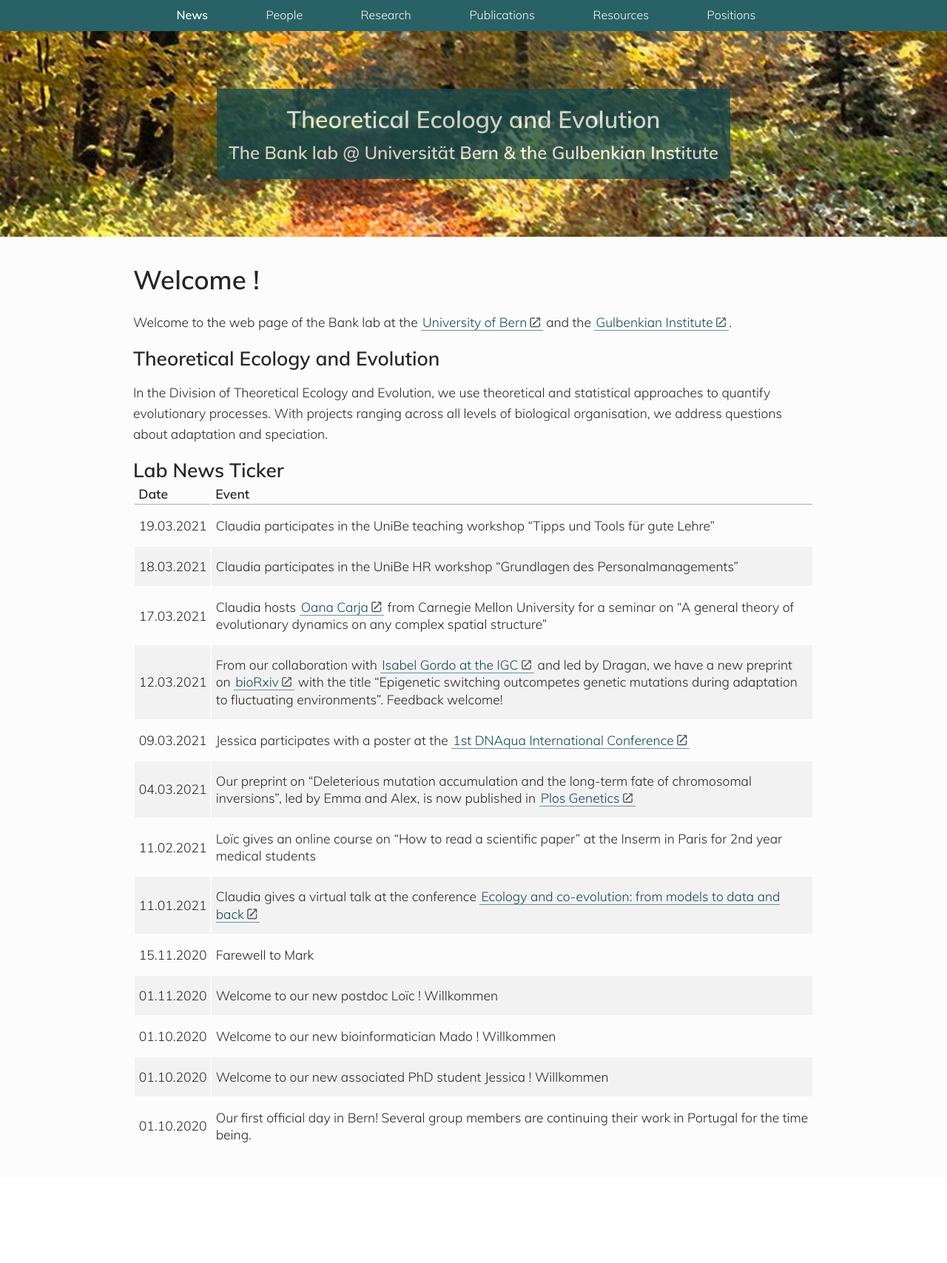
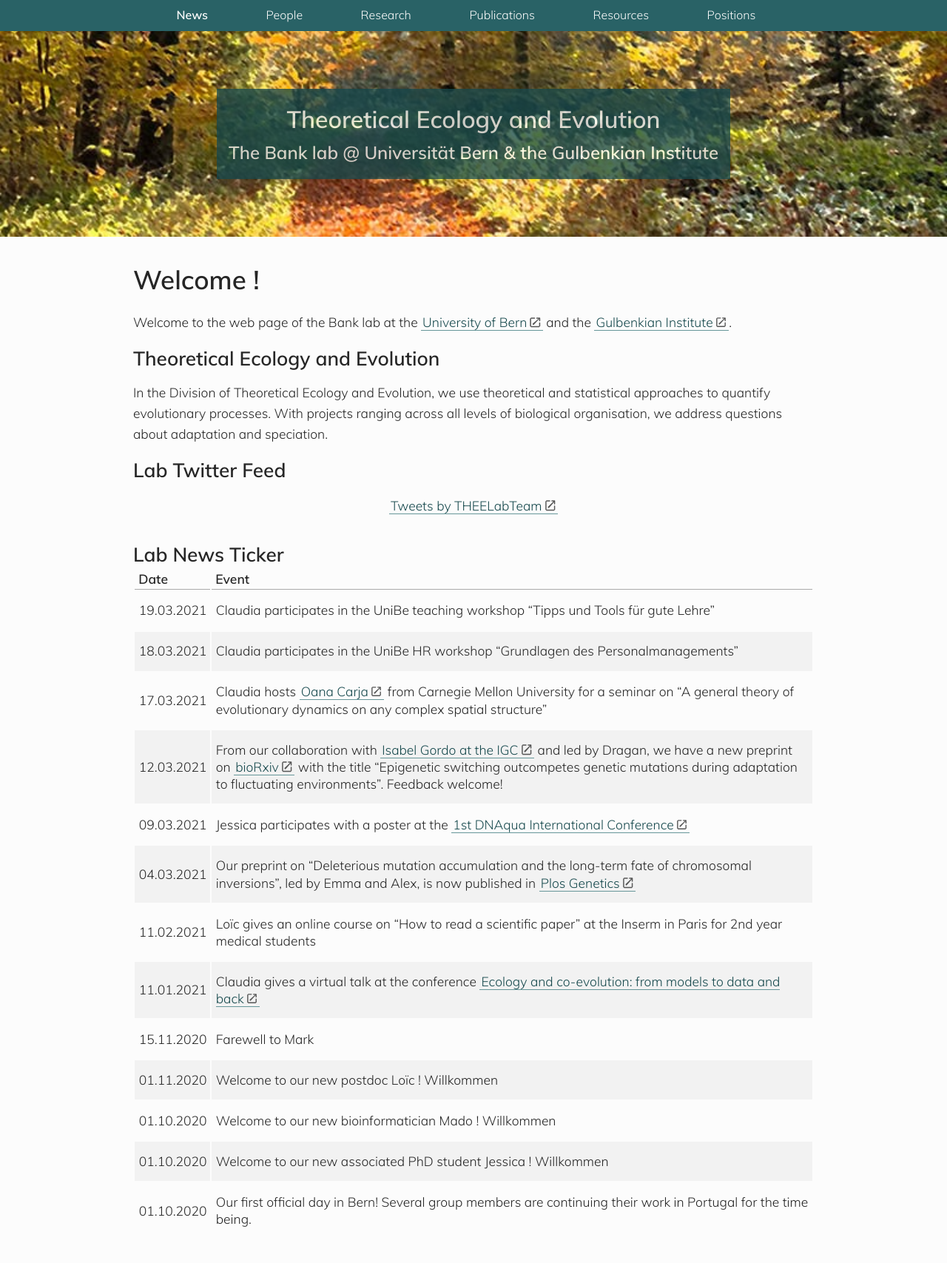
Before and after one commit to banklab/banklab.github.io, a Jekyll site: the page built from index.md, in a window 1280 px wide. Shown: the whole page at 74% size. Built offline with Jekyll 4.4.1, drawn with Linux system fonts in a browser that asks for light colours; some web fonts are replaced; comment, search, counter and statistics services are not loaded; before the commit the page ends 1592 px from its top, so only the background shows below that.

Commit message:
add twitter feed on landing page

```diff
--- a/_sass/_components.scss
+++ b/_sass/_components.scss
@@ -135,6 +135,9 @@
     }
 
     // used on landing page "News"
+    .twitter_feed {
+      margin: 1em auto;
+    }
     .table__news {
       thead th {
         text-align: left;
--- a/index.md
+++ b/index.md
@@ -10,6 +10,13 @@
 ## Theoretical Ecology and Evolution
 
 In the Division of Theoretical Ecology and Evolution, we use theoretical and statistical approaches to quantify evolutionary processes. With projects ranging across all levels of biological organisation, we address questions about adaptation and speciation.
+
+## Lab Twitter Feed
+
+<div class="twitter_feed">
+  <a class="twitter-timeline" data-lang="en" data-width="550" data-height="680" data-dnt="true" data-theme="light" data-chrome="nofooter transparent" data-link-color="#15484c" href="https://twitter.com/THEELabTeam?ref_src=twsrc%5Etfw">Tweets by THEELabTeam</a>
+  <script async src="https://platform.twitter.com/widgets.js" charset="utf-8"></script>
+</div>
 
 ## Lab News Ticker
 
```
